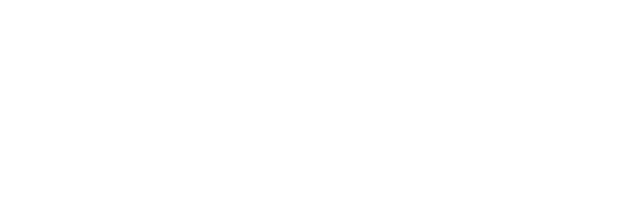
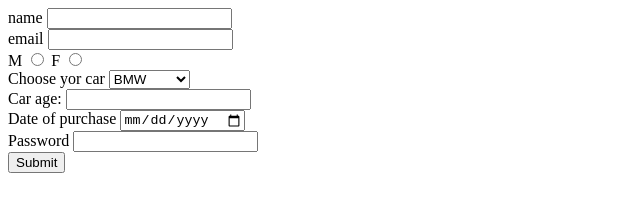
Before and after one commit to acciojob/car-insurance-form-Rakeshpudu, a website: page main.html in a window 1280 px wide. Shown: the whole page, without its empty margins (0-640 px from the left). Drawn offline with Linux system fonts and the light colour scheme.

Commit message:
added answer

```diff
--- a/main.html
+++ b/main.html
@@ -8,6 +8,36 @@
 
 <body>
 	<!-- the entire body must be written by student -->
+	<form action="" method="post">
+		<label for="name">name</label>
+		<input type="text" id="name">
+		<br>
+		<label for="email">email</label>
+		<input type="email" id="email" required>
+		<br>
+		<label for="gender_m">M</label>
+		<input type="radio" id="gender_m" name="gender" required>
+		<label for="gender">F</label>
+		<input type="radio" id="gender_f" name="gender" required>
+		<br>
+		<label for="cars">Choose yor car</label>
+		<select name="cars" id="cars" required>
+			<option>BMW</option>
+            <option>Audi</option>
+			<option>Mercedes</option>
+		</select>
+		<br>
+		<label for="carage">Car age:</label>
+		<input type="number" id="dop" required>
+		<br>
+		<label for="dop">Date of purchase</label>
+		<input type="date" id="dop" required>
+		<br>
+		<lable for="password">Password</lable>
+		<input type="password" id="password" required>
+		<br>
+		<button type="submit">Submit</button>
+		</form>
     <script type="text/javascript" src="./script.js">
 </script>
 
```
